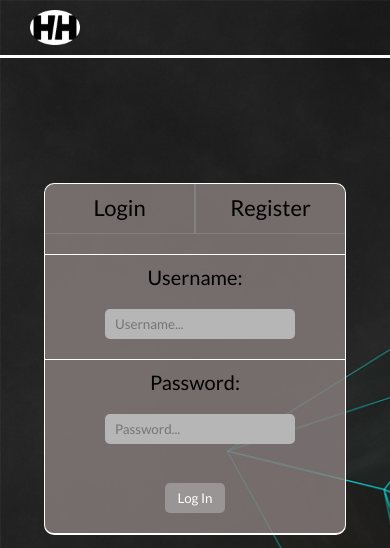
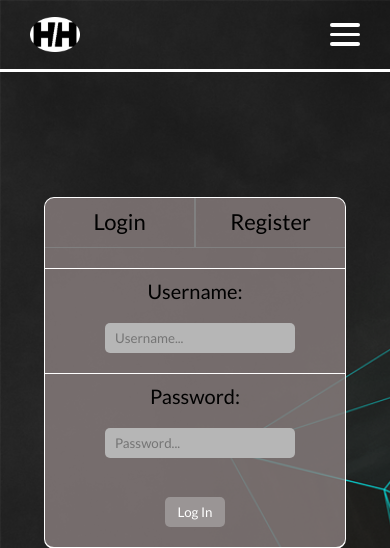
Before and after one commit to lazineziri/Hip-Hop-World, a PHP site: page /php/login.php in a window 390 px wide. Shown: the top 548 px of the page. Run offline with PHP 8.4, Linux system fonts and the light colour scheme.

Commit message:
Major changes on litteraly everything

```diff
--- a/actions/databaza.php
+++ b/actions/databaza.php
@@ -4,11 +4,9 @@ $dbUser="root";
     $dbPass="";
     $dbName="Hip-Hop-World";
 
-$conn = mysqli_connect($serverName,$dbUser,$dbPass,$dbName);
+    $conn = new mysqli($serverName,$dbUser,$dbPass,$dbName);
 
     if(!$conn){
         die("Connection failed: ". mysqli_connect_error());
     }
-
-
 ?>
--- a/css/about.css
+++ b/css/about.css
@@ -5,7 +5,7 @@
     display: flex;
     flex-direction: column;
     margin-top: 50px;
-    height: 100%;
+    height: 400px;
     width: 100%;
     color: white;
     text-align: center;
--- a/css/navbar.css
+++ b/css/navbar.css
@@ -3,16 +3,6 @@
   padding: 10px 30px;
   border-bottom: 3px solid white;
 }
-/* Nav bar colors */
-.navBar-red {background-color: var(--red);}
-.navBar-blue {background-color: var(--blue);}
-.navBar-indigo {background-color: var(--indigo);}
-.navBar-green {background-color: var(--green);}
-.navBar-yellow {background-color: var(--yellow);}
-.navBar-orange {background-color: var(--orange);}
-.navBar-purple {background-color: var(--purple);}
-.navBar-pink {background-color: var(--pink);}
-.navBar-black {background-color: var(--black);}
 
 .navBar a {
   text-decoration: none;
@@ -88,6 +78,24 @@
 .navBar ul li.toggle.hide i:before{
   content: '\f00d';
 }
+/* Burger icon */
+#burger-icon {
+  display: flex;
+  flex-direction: column;
+  cursor: pointer;
+}
+#burger-icon span {
+  width: 30px;
+  height: 3.5px;
+  border-radius: 5px;
+  background-color: #FFFFFF;
+  margin: 3px 0;
+  transition: 400ms;
+}
+/* Turning the icon into an X */
+.change #bar1 {transform: rotate(-45deg) translate(-5px,8px);}
+.change #bar2 {opacity: 0;}
+.change #bar3 {transform: rotate(45deg) translate(-5px,-8.5px);}
 
 @media all and (max-width: 800px){
     .navBar{
@@ -104,7 +112,8 @@
     .navBar ul li.item.show{
       display: block;
     }
-    .navBar ul li.toggle{
+    .navBar ul li.toggle,
+    .navBar ul li span{
       display: block;
     }
     .navBar ul li.item:hover{
--- a/inc/header.php
+++ b/inc/header.php
@@ -1,4 +1,4 @@
-<nav class="navBar navBar-black">
+<nav class="navBar">
     <ul>
         <li class="logo"><img src="../images/logo.png"></li>
         <li class="item"><a href="../php/index.php">Home</a></li>
@@ -6,6 +6,12 @@
         <li class="item"><a href="../php/contact.php">Contact Us</a></li>
         <li class="item"><a href="../php/categories.php">Categories</a></li>
         <li class="item"><a href="../php/login.php">Login</a></li>
-        <li class="toggle"><a href="#"><i class="fas fa-bars"></i></a></li>
+        <li class="toggle">
+        	<a href="#" id="burger-icon">
+        		<span id="bar1"></span>
+        		<span id="bar2"></span>
+        		<span id="bar3"></span>
+        	</a>
+        </li>
     </ul>
 </nav>
--- a/js/navbar.js
+++ b/js/navbar.js
@@ -1,10 +1,12 @@
 window.onload = function() {
 	const toggle = document.querySelector(".toggle");
 	const item = document.querySelectorAll(".item");
+	const burgericon = document.querySelector("#burger-icon")
 
-	toggle.addEventListener("click", function() {
+	toggle.onclick = function() {
 		for (var i = 0; i < item.length; i++) {
 			item[i].classList.toggle("show");
 		}
-	});
+		burgericon.classList.toggle("change");
+	}
 }
--- a/php/about.php
+++ b/php/about.php
@@ -13,6 +13,7 @@
     <link rel="stylesheet" type="text/css" href="../css/navbar.css">
     <link rel="stylesheet" type="text/css" href="../css/footer.css">
     <link rel="stylesheet" type="text/css" href="../css/general.css">
+    <script type="text/javascript" src="../js/navbar.js"></script>
 </head>
 <body>
     <?php include "../actions/headercheck.php"; ?>
@@ -20,8 +21,6 @@
         <h1>HIP HOP WRLD</h1>
         <p>Hello we are Hip-Hop-WRLD. We try to provide the best content possible in world of music.</p>
     </div>
-
-    <script type="text/javascript" src="../js/navbar.js"></script>
     <?php include '../inc/footer.php'?>
 </body>
 </html>
--- a/php/categories.php
+++ b/php/categories.php
@@ -13,7 +13,7 @@
     <link rel="stylesheet" type="text/css" href="../css/navbar.css">
     <link rel="stylesheet" type="text/css" href="../css/footer.css">
     <link rel="stylesheet" type="text/css" href="../css/general.css">
-    <script src="../js/navbar.js"></script>
+    <script type="text/javascript" src="../js/navbar.js"></script>
 </head>
 <body>
     <?php include "../actions/headercheck.php"; ?>
--- a/php/contact.php
+++ b/php/contact.php
@@ -13,6 +13,7 @@
     <link rel="stylesheet" type="text/css" href="../css/navbar.css">
     <link rel="stylesheet" type="text/css" href="../css/footer.css">
     <link rel="stylesheet" type="text/css" href="../css/general.css">
+    <script type="text/javascript" src="../js/navbar.js"></script>
 </head>
 <body>
   <?php include "../actions/headercheck.php"; ?>
@@ -34,7 +35,6 @@
       </form>
     </div>
   </div>
-  <script type="text/javascript" src="../js/navbar.js"></script>
   <?php include '../inc/footer.php'?>
 </body>
 </html>
--- a/php/controlpanel.php
+++ b/php/controlpanel.php
@@ -14,7 +14,7 @@
     <link rel="stylesheet" type="text/css" href="../css/navbar.css">
     <link rel="stylesheet" type="text/css" href="../css/footer.css">
     <link rel="stylesheet" type="text/css" href="../css/general.css">
-    <script src="../js/navbar.js"></script>
+    <script type="text/javascript" src="../js/navbar.js"></script>
 </head>
 <body style="text-align:center; color: white;">
     <?php
--- a/php/login.php
+++ b/php/login.php
@@ -13,7 +13,7 @@
     <link rel="stylesheet" type="text/css" href="../css/navbar.css">
     <link rel="stylesheet" type="text/css" href="../css/footer.css">
     <link rel="stylesheet" type="text/css" href="../css/general.css">
-    <script src="../js/login.js"type="text/javascript"></script>
+    <script type="text/javascript" src="../js/navbar.js"></script>
 </head>
 <body>
     <?php include "../inc/header.php"; ?>
```
Also changed, not shown: inc/headeradmin.php (+8 -2 lines), inc/headerlogin.php (+8 -2 lines). Lines whose indentation alone changed are shown as unchanged.
